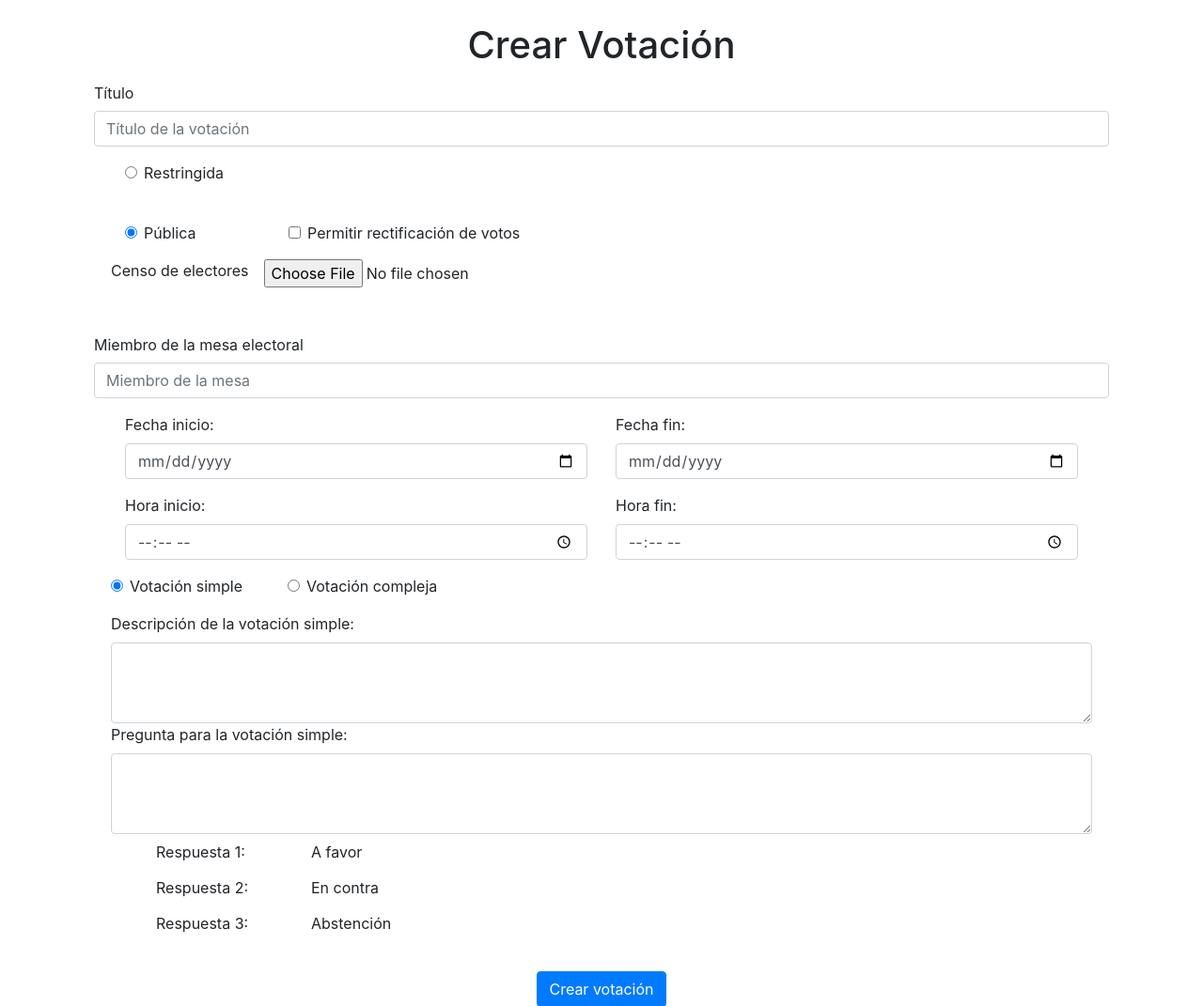
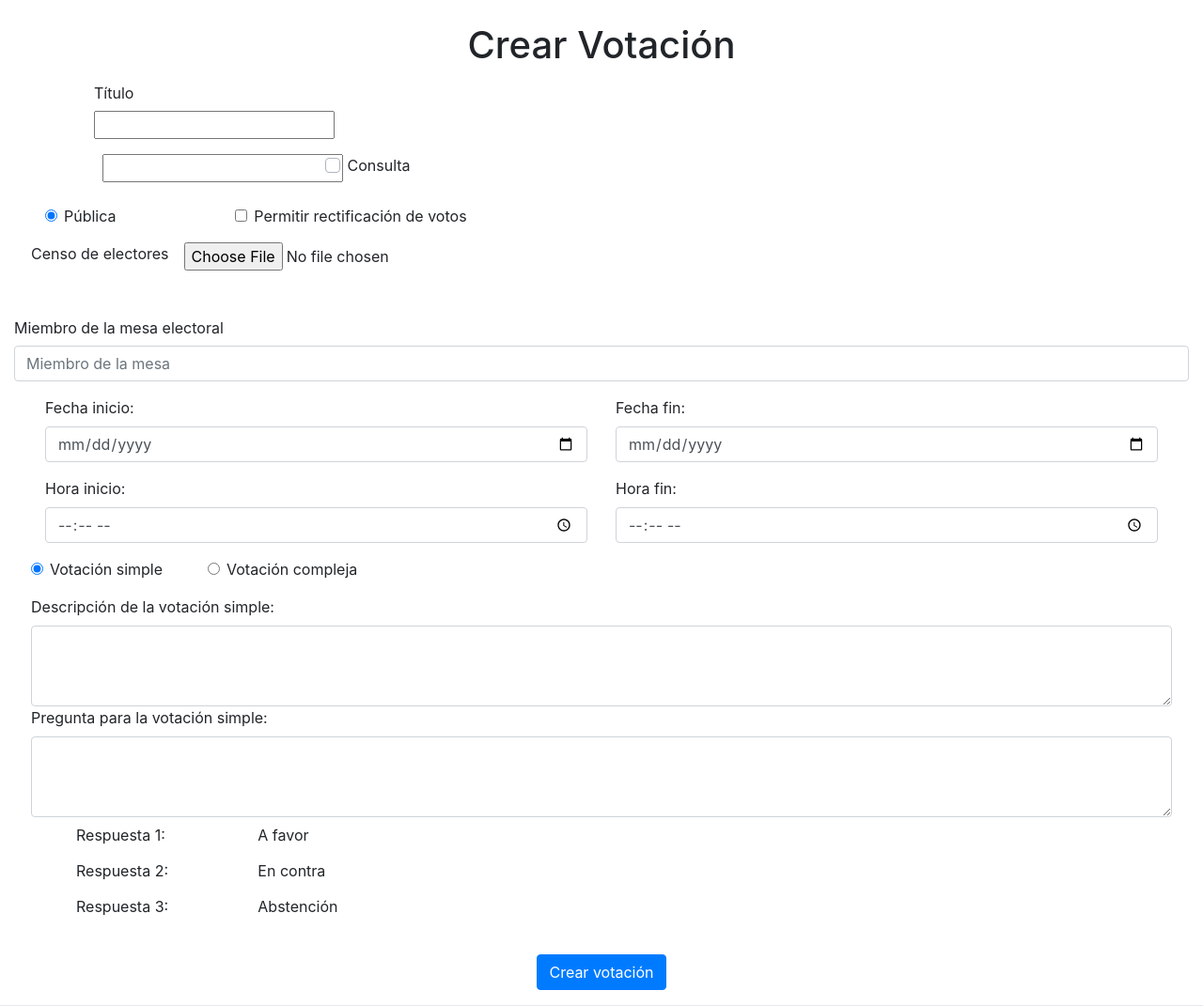
Before and after one commit to SalkerAG/Votaciones-Pinf-20, a Django app: template VotacionesUca/templates/CrearVotacion.html in a window 1280 px wide. Shown: the part 56-1127 px from the top of the page at 94% size. Run offline with Django 3.2, Linux system fonts and the light colour scheme; the template is opened without the code that fills it, so the values that code supplies are empty, except form fields; tables that the repository leaves empty hold one stand-in row (values such as "Sample post"); form fields are guessed from the names that the template uses; parts of the project's set-up code (start-up, migrations or seed data) failed here and were passed over; some libraries are stand-ins or nearby versions.

Commit message:
Implemetado views, queda aplicar estilo de diseño

```diff
--- a/VotacionesUca/forms.py
+++ b/VotacionesUca/forms.py
@@ -18,7 +18,7 @@ class DateTimeInput(forms.DateTimeInput):
 class ProcesoElectoralForm(forms.ModelForm):
     create_at=forms.DateTimeField()
     update_at=forms.DateTimeField()
-    esConsulta=forms.BooleanField(label='Consulta',initial=False)
+    esConsulta=forms.BooleanField(widget=forms.CheckboxInput(attrs={'class': 'custom-control-input', 'id' : 'customCheck1'}))
     fechaInicio=forms.DateTimeField(label='Fecha Fin del proceso electoralsdsds',required=True, widget=DateTimeInput)
     fechaFin=forms.DateTimeField(label='Fecha Fin del proceso electoral',required=True, widget=DateTimeInput)
     nombreFicheroCenso=forms.CharField(required=True)
@@ -46,6 +46,7 @@ class PreguntaForm(OpcionesForm):
 class VotacioneForm(ProcesoElectoralForm, PreguntaForm):
     proceso=ProcesoElectoralForm()
     pregunta=PreguntaForm()
+    nombreVotacion=forms.CharField(widget=forms.TextInput(attrs={'class': 'form-control', 'placeholder' : 'Título de la votación'}))
     esPresencial=forms.BooleanField(label='Proceso Electoral presencial',initial=False)
     votoRectificable=forms.BooleanField(label='Voto rectificable',initial=False)
     tipoVotacion=forms.ChoiceField(label='Tipo de votacion',choices=c)
--- a/VotacionesUca/models.py
+++ b/VotacionesUca/models.py
@@ -45,6 +45,7 @@ class Pregunta(Opciones):
         return self.enunciado
 
 class Votacione(ProcesoElectoral,Pregunta):
+    nombreVotacion = models.CharField(unique=True, max_length=50, null=False)
     esPresencial  = models.BooleanField(default=False, verbose_name='Presencial')
     votoRectificable = models.BooleanField(default=False, verbose_name='Habilitar voto rectificable')
     tipoVotacion = models.IntegerField(choices=choices(tipoV), default=tipoV.SIMPLE)
--- a/VotacionesUca/templates/CrearVotacion.html
+++ b/VotacionesUca/templates/CrearVotacion.html
@@ -58,23 +58,25 @@
     </div>
 
     <!-- Formulario -->
-<form>
+  <form id="CrearVotacion" method="post" action="{% url 'crearvotacion' %}">
+    {% csrf_token %}
     <!-- Título -->
     <div class="form-group">
       <label for="form-tittle" class="col-lg-3 col-form-label">Título</label>
       <div class="col-lg-12">
-        <input type="text" class="form-control" id="form-tittle" placeholder="Título de la votación" required="true">
+        {{form.nombreVotacion}}
       </div>
+    </div>
+    <!--Fin Título-->
+
+    <!--Booleanos-->
+    <div class="custom-control custom-checkbox">
+      {{form.esConsulta}}
+      <label class="custom-control-label" for="customCheck1">Consulta</label>
     </div>
 
  <!-- Bloque votación restringida -->
-  <div class="form-group row px-5">
-    <div class="col-lg-2">
-      <div class="form-check">
-        <input class="form-check-input" type="radio" name="VotResPub" id="CheckVotRestringida" value="restringida" onchange="javascript:showContent()">
-        <label class="form-check-label" for="VotRestringida">Restringida</label>
-      </div>
-    </div>
+
 
   <div class="col-lg-10">
       <div class="form-check" id="CheckboxVotAnticipada" style="display: none;">
```
